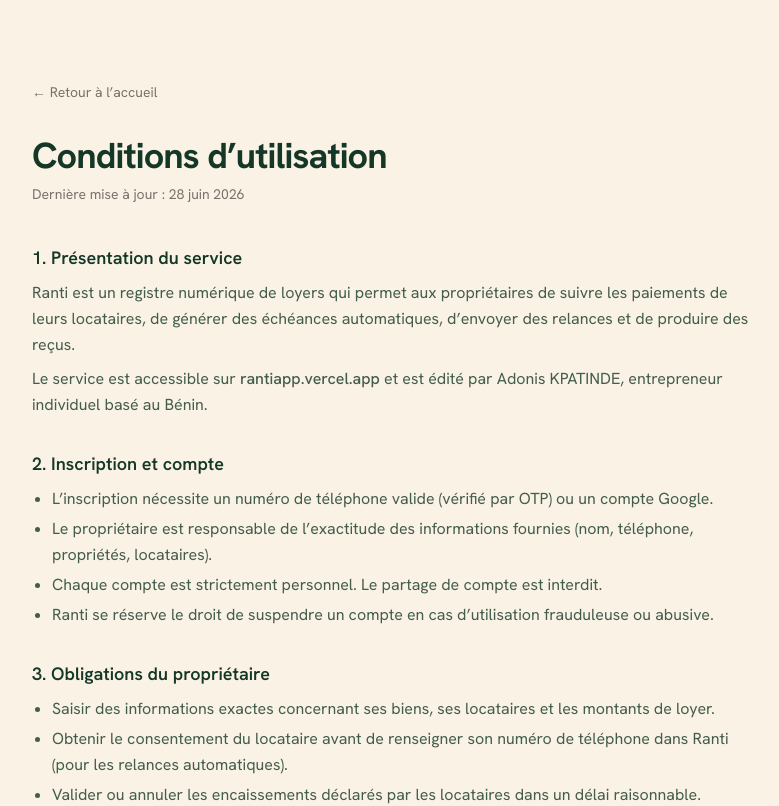
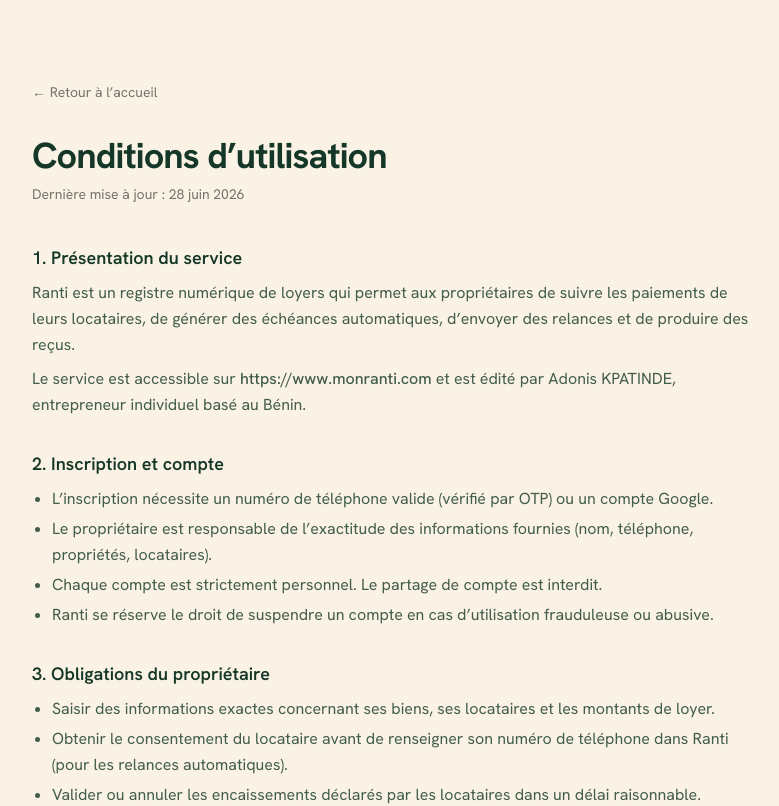
Before and after one commit to mrkpatinde/ranti, a Next.js app in the folder apps/web/: page /conditions in a window 1280 px wide. Shown: the top 806 px of the page, without its empty margins (248-1027 px from the left). Built offline with nearby package versions, Linux system fonts and the light colour scheme.

Commit message:
fix(legal): update public domain in terms

```diff
--- a/apps/web/src/app/(public)/conditions/page.tsx
+++ b/apps/web/src/app/(public)/conditions/page.tsx
@@ -34,7 +34,7 @@ export default function TermsPage() {
             locataires, de générer des échéances automatiques, d&rsquo;envoyer des relances et de produire des reçus.
           </p>
           <p className="mt-2">
-            Le service est accessible sur <span className="font-medium">rantiapp.vercel.app</span> et est édité par
+            Le service est accessible sur <span className="font-medium">https://www.monranti.com</span> et est édité par
             Adonis KPATINDE, entrepreneur individuel basé au Bénin.
           </p>
         </section>
```
